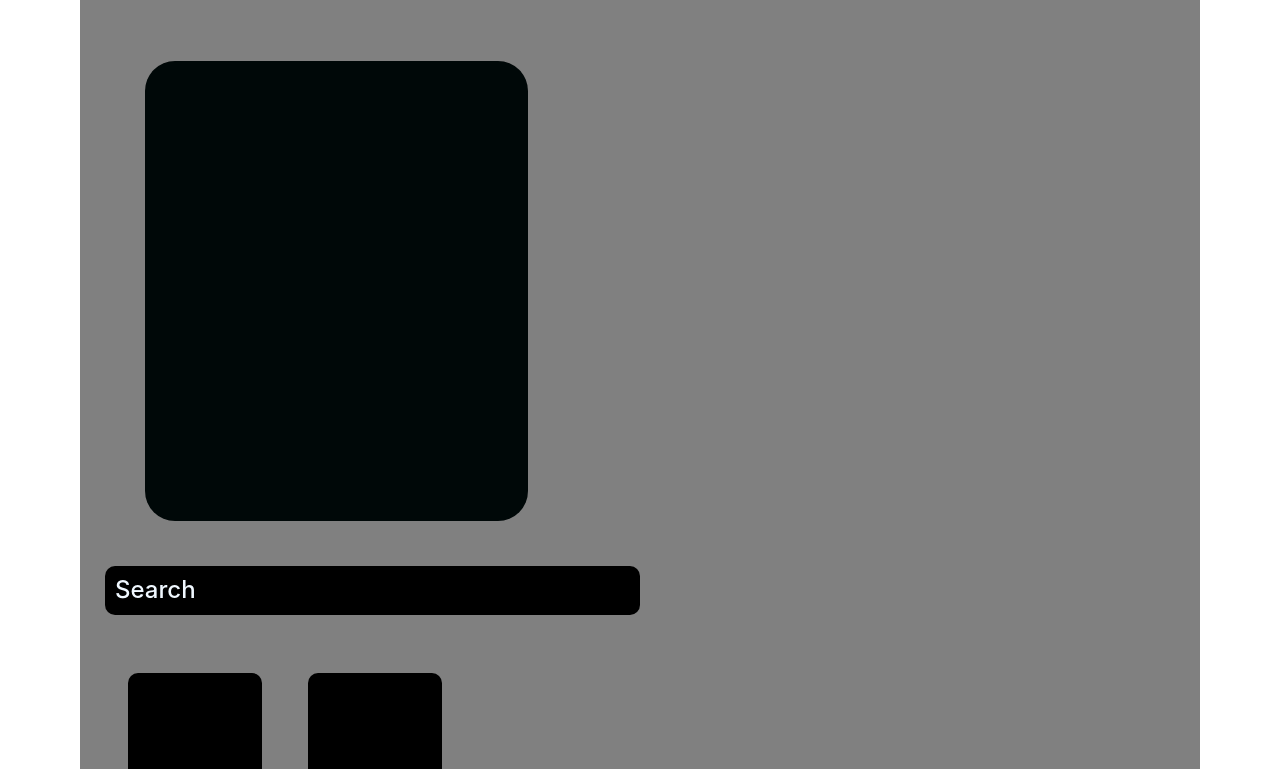
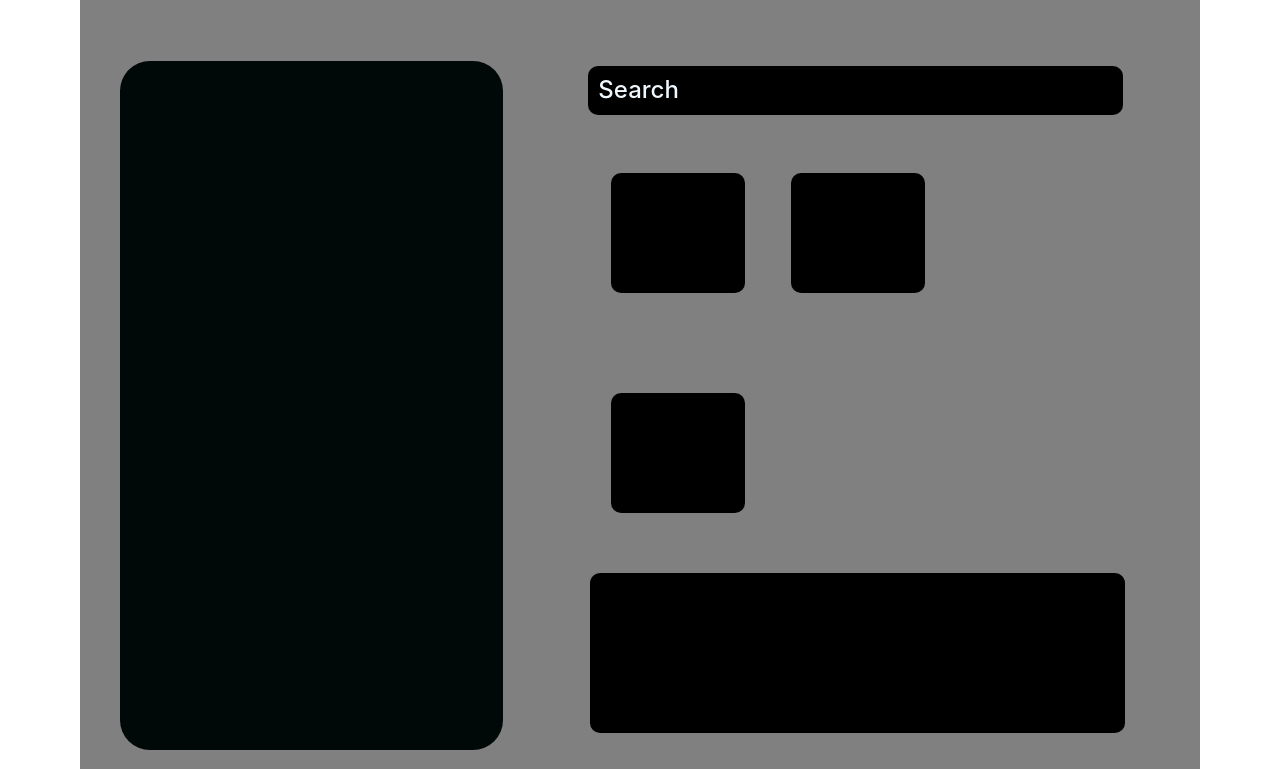
Before and after one commit to vignesh57001/class-12-githubtask, a plain HTML site: page index.html in a window 1280 px wide. Shown: the part 183-952 px from the top of the page. Drawn offline with nearby package versions, Linux system fonts and the light colour scheme.

Commit message:
Update githubtask.css

```diff
--- a/githubtask.css
+++ b/githubtask.css
@@ -23,13 +23,13 @@ h1{
 font-size: 70px;
 }
 .col-md-4{
-    margin:20px 80px ;
+    margin:20px 55px ;
     padding:230px 50px;
     background-color: rgb(0, 8, 8);
     border-radius: 30px;
 }
 .col-md-6{
-    margin: 20px 20px 30px  20px;
+    margin: 20px 5px 30px  10px;
 
     padding:5px 20px;
     background-color:gray;
@@ -44,7 +44,7 @@ font-size: 70px;
     text-align: left;
 }
 .col-md-12{
-   margin:30px 2px 2px 2px;
+   margin:10px 2px 2px 2px;
     padding:80px 10px;
     background-color:black;
     border-radius: 10px;
```
